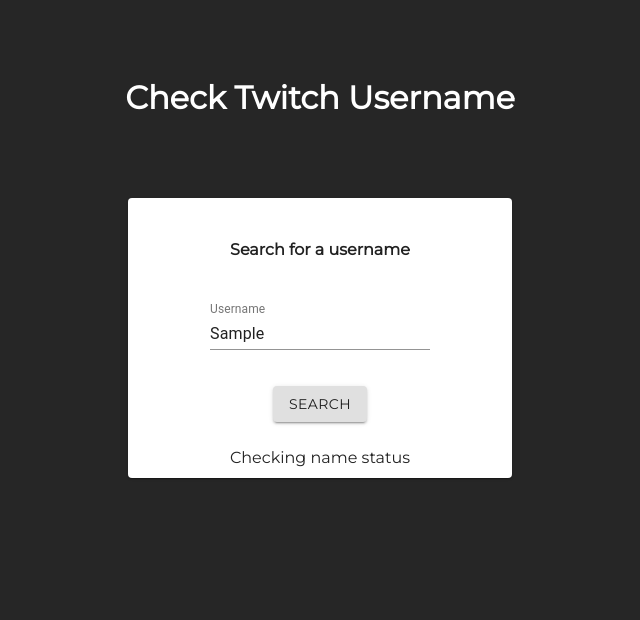
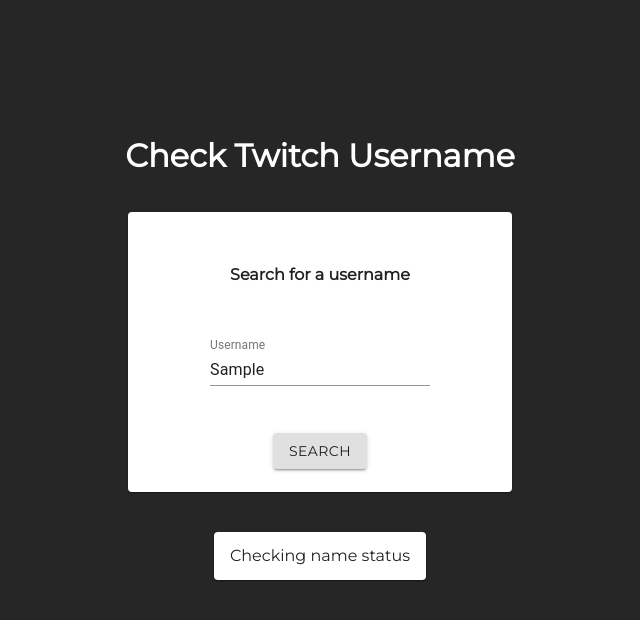
Before and after one commit to bxker/check-twitch, a React (Create React App) app: page / in a window 1280 px wide. Both pictures are taken after typing "Sample" into the empty fields and a click on the button "SEARCH". Shown: the top 620 px of the page, without its empty margins (320-960 px from the left). Built offline with nearby package versions, Linux system fonts and the light colour scheme; no server answers.

Commit message:
revising styling

```diff
--- a/src/components/Search.css
+++ b/src/components/Search.css
@@ -1,5 +1,5 @@
 body{
-    height: 70vh;
+    height: 90vh;
     width: 100vw;
     display: flex;
     flex-direction: column;
@@ -20,3 +20,10 @@
     justify-content: space-evenly;
     text-align: center;
 }
+
+.search-result{
+    height: 10%;
+    background: purple;
+    color: white;
+
+}
--- a/src/components/Search.tsx
+++ b/src/components/Search.tsx
@@ -39,6 +39,7 @@
     }
 
     return (
+            <>
                 <Card className="search-main">
                     <CardContent className="card-content">
                         <h1>Search for a username</h1>
@@ -58,15 +59,15 @@
                             }}>
                             Search
                         </Button>
-                    <div>
+                    </CardContent>
+                </Card>
+
                 {!showName
                 ?
                 null
                 :
-                        renderSwitch(userExists)
+                <Card className="search-result"><CardContent>{renderSwitch(userExists)}</CardContent></Card>
                 }
-                    </div>
-                </CardContent>
-            </Card>
+            </>
     )
 }
```
Lines whose indentation alone changed are shown as unchanged.
